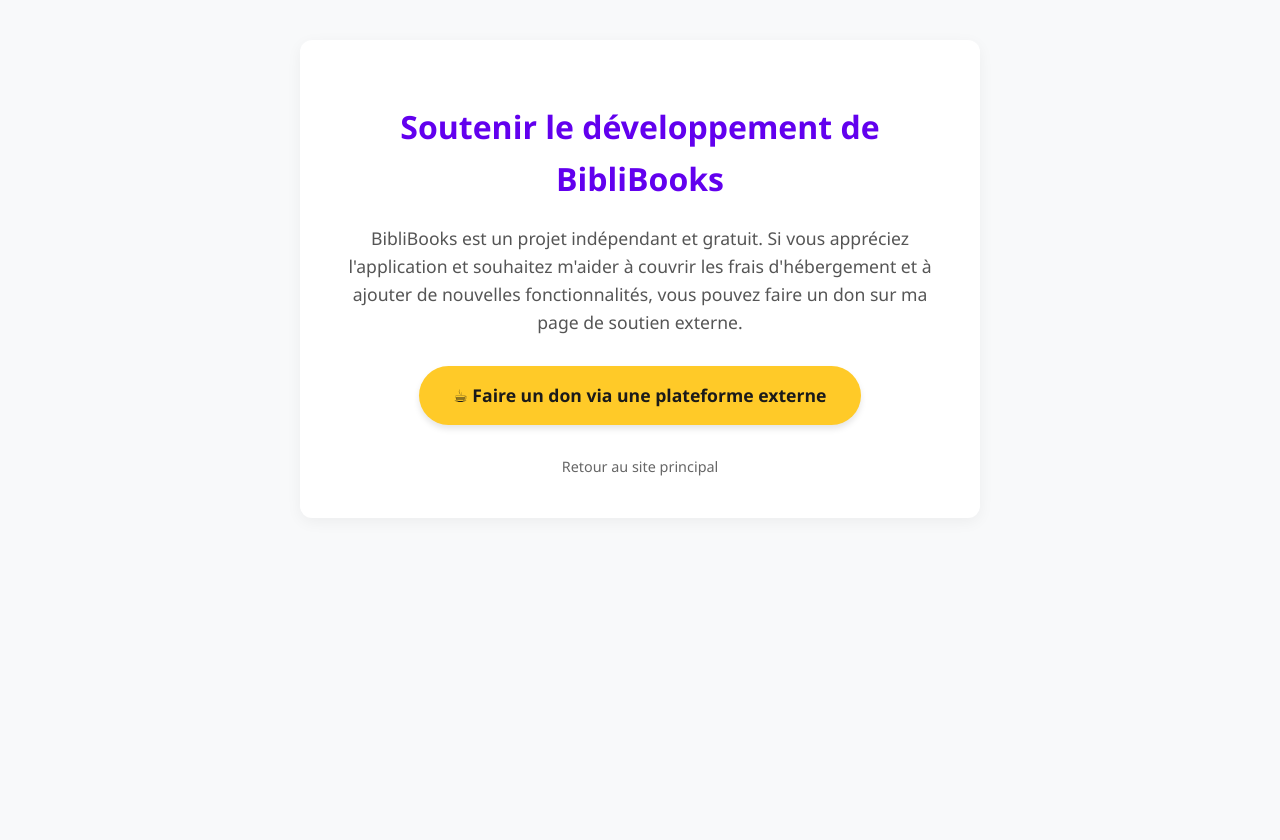
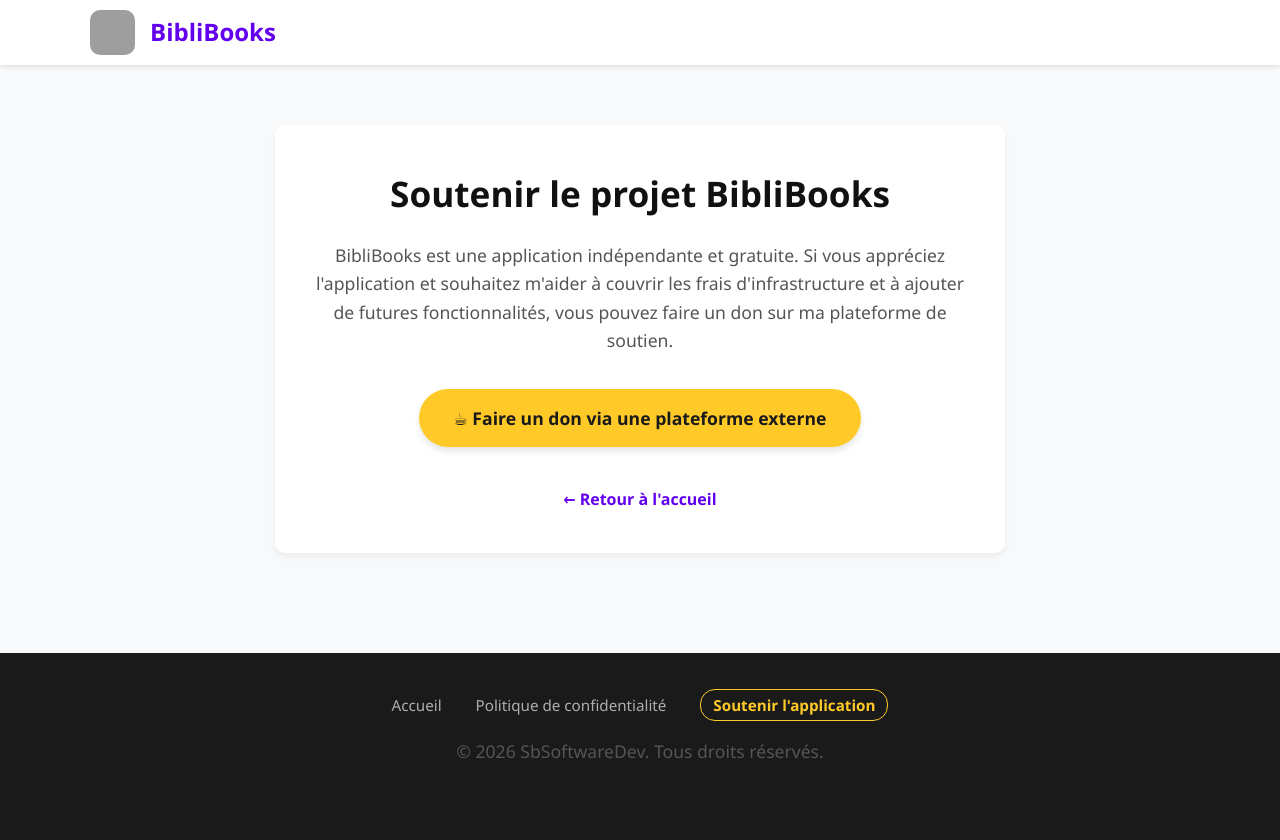
Before and after one commit to sbsoftwaredevdroid/books, a plain HTML site: page biblibooks_soutenir.html in a window 1280 px wide. Before the commit the page ends 800 px from the top, so only its background shows below. Drawn offline with Linux system fonts and the light colour scheme; grey boxes are pictures that could not be loaded.

Commit message:
Update biblibooks_soutenir.html

```diff
--- a/biblibooks_soutenir.html
+++ b/biblibooks_soutenir.html
@@ -5,32 +5,79 @@
     <meta name="viewport" content="width=device-width, initial-scale=1.0">
     <title>Soutenir BibliBooks</title>
     <style>
+        :root {
+            --primary-color: #6200ee;
+            --secondary-color: #03dac6;
+            --text-color: #333333;
+            --bg-color: #f8f9fa;
+        }
+
         body {
             font-family: 'Segoe UI', Tahoma, Geneva, Verdana, sans-serif;
             margin: 0;
-            padding: 40px 20px;
-            background-color: #f8f9fa;
-            color: #333;
-            text-align: center;
+            padding: 0;
+            color: var(--text-color);
+            background-color: var(--bg-color);
             line-height: 1.6;
         }
-        .container {
-            max-width: 600px;
+
+        header {
+            background-color: white;
+            box-shadow: 0 2px 4px rgba(0,0,0,0.1);
+            padding: 10px 20px;
+            position: sticky;
+            top: 0;
+            z-index: 100;
+        }
+
+        .nav-container {
+            max-width: 1100px;
             margin: 0 auto;
-            background: white;
+            display: flex;
+            justify-content: space-between;
+            align-items: center;
+        }
+
+        .logo {
+            display: flex;
+            align-items: center;
+            gap: 15px;
+            font-size: 24px;
+            font-weight: bold;
+            color: var(--primary-color);
+        }
+
+        .logo img {
+            width: 45px;
+            height: 45px;
+            border-radius: 10px;
+            object-fit: cover;
+        }
+
+        .content-section {
+            max-width: 650px;
+            margin: 60px auto;
             padding: 40px;
-            border-radius: 12px;
-            box-shadow: 0 4px 15px rgba(0,0,0,0.05);
+            background-color: white;
+            border-radius: 10px;
+            box-shadow: 0 4px 6px rgba(0,0,0,0.05);
+            text-align: center;
         }
+
         h1 {
-            color: #6200ee;
+            font-size: 2.2rem;
+            color: #111;
+            margin-top: 0;
             margin-bottom: 20px;
         }
+
         p {
+            font-size: 1.1rem;
             color: #555;
-            font-size: 1.1rem;
-            margin-bottom: 30px;
+            margin-bottom: 35px;
         }
+
+        /* Bouton externe pour le don */
         .btn-external-donation {
             display: inline-block;
             background-color: #ffca28;
@@ -42,36 +89,112 @@
             font-size: 1.1rem;
             box-shadow: 0 4px 6px rgba(0,0,0,0.1);
             transition: transform 0.2s, background-color 0.2s;
+            margin-bottom: 20px;
         }
+
         .btn-external-donation:hover {
             transform: translateY(-2px);
             background-color: #ffd54f;
         }
+
         .back-link {
             display: block;
-            margin-top: 30px;
-            color: #666;
+            margin-top: 20px;
+            color: var(--primary-color);
             text-decoration: none;
-            font-size: 0.9rem;
+            font-weight: bold;
         }
+
         .back-link:hover {
             text-decoration: underline;
+        }
+
+        footer {
+            background-color: #1a1a1a;
+            color: #aeaeae;
+            padding: 40px 20px;
+            text-align: center;
+            font-size: 0.95rem;
+            margin-top: 100px;
+        }
+
+        .footer-container {
+            max-width: 1100px;
+            margin: 0 auto;
+        }
+
+        .footer-links {
+            margin-bottom: 20px;
+        }
+
+        .footer-links a {
+            color: #aeaeae;
+            text-decoration: none;
+            margin: 0 15px;
+            transition: color 0.2s;
+        }
+
+        .footer-links a:hover {
+            color: white;
+        }
+
+        .footer-links a.donation-link {
+            color: #ffca28;
+            font-weight: bold;
+            border: 1px solid #ffca28;
+            padding: 5px 12px;
+            border-radius: 15px;
+        }
+
+        .footer-links a.donation-link:hover {
+            background-color: #ffca28;
+            color: #1a1a1a;
+        }
+
+        @media (max-width: 768px) {
+            .content-section {
+                margin: 30px 15px;
+                padding: 30px 20px;
+            }
+            h1 { font-size: 1.8rem; }
+            p { font-size: 1rem; }
         }
     </style>
 </head>
 <body>
 
-    <div class="container">
-        <h1>Soutenir le développement de BibliBooks</h1>
+    <header>
+        <div class="nav-container">
+            <div class="logo">
+                <img src="https://play-lh.googleusercontent.com/R33VlFnmbQmpj1_tXm__kL4Abwq2xD1KtpFneX9yMb-Qb0FkINqzDO2UTha0RKm_2tKV5WR4xQ1SUbJtmXAVQ9o=w240-h480-rw" alt="BibliBooks Logo">
+                BibliBooks
+            </div>
+        </div>
+    </header>
+
+    <main class="content-section">
+        <h1>Soutenir le projet BibliBooks</h1>
         <p>
-            BibliBooks est un projet indépendant et gratuit. Si vous appréciez l'application et souhaitez m'aider à couvrir les frais d'hébergement et à ajouter de nouvelles fonctionnalités, vous pouvez faire un don sur ma page de soutien externe.
+            BibliBooks est une application indépendante et gratuite. Si vous appréciez l'application et souhaitez m'aider à couvrir les frais d'infrastructure et à ajouter de futures fonctionnalités, vous pouvez faire un don sur ma plateforme de soutien.
         </p>
+
         <a href="https://votre-plateforme-de-don-externe.com" class="btn-external-donation" target="_blank" rel="noopener">
             ☕ Faire un don via une plateforme externe
         </a>
 
-        <a href="biblibooks_index.html" class="back-link">Retour au site principal</a>
-    </div>
+        <a href="biblibooks_index.html" class="back-link">← Retour à l'accueil</a>
+    </main>
+
+    <footer>
+        <div class="footer-container">
+            <div class="footer-links">
+                <a href="biblibooks_index.html">Accueil</a>
+                <a href="biblibooks_confidentialite.html">Politique de confidentialité</a>
+                <a href="biblibooks_soutenir.html" class="donation-link">Soutenir l'application</a>
+            </div>
+            <p>&copy; 2026 SbSoftwareDev. Tous droits réservés.</p>
+        </div>
+    </footer>
 
 </body>
 </html>
```
